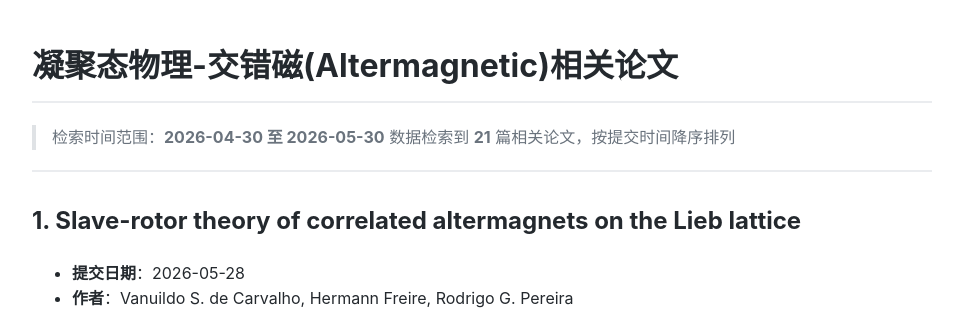
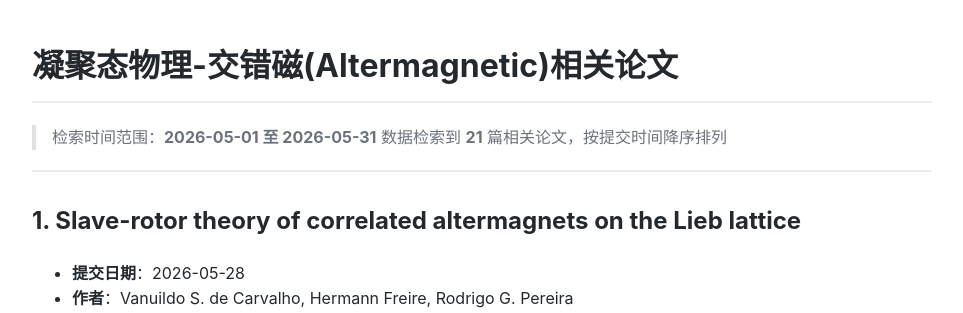
Before and after one commit to yangke25491/daily-arxiv-altermagnetic, a Jekyll site: the page built from index.md, in a window 1280 px wide and 900 px high. Shown: the top 313 px of the window, without its empty margins (158-1121 px from the left). Built offline with Jekyll 4.4.1, drawn with Linux system fonts in a browser that asks for light colours.

Commit message:
Automated update: arXiv papers

```diff
--- a/index.md
+++ b/index.md
@@ -5,7 +5,7 @@ title: 交错磁论文
 
 # 凝聚态物理-交错磁(Altermagnetic)相关论文
 
-> 检索时间范围：**2026-04-30 至 2026-05-30**
+> 检索时间范围：**2026-05-01 至 2026-05-31**
 > 数据检索到 **21** 篇相关论文，按提交时间降序排列
 
 ---
```
